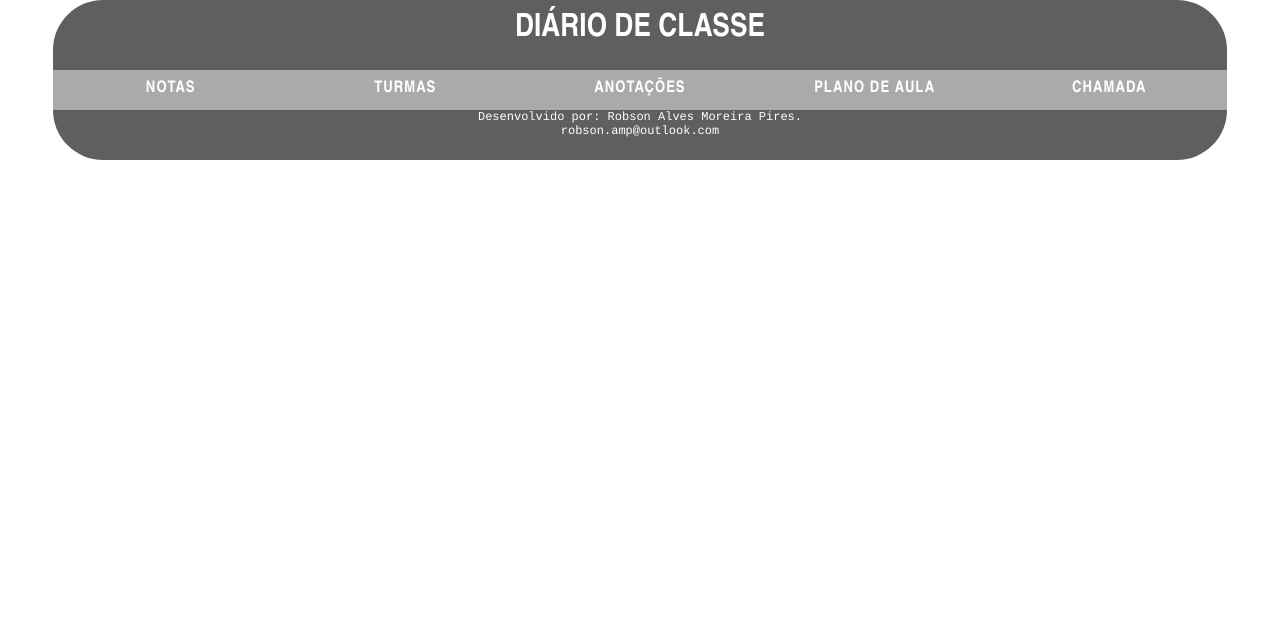
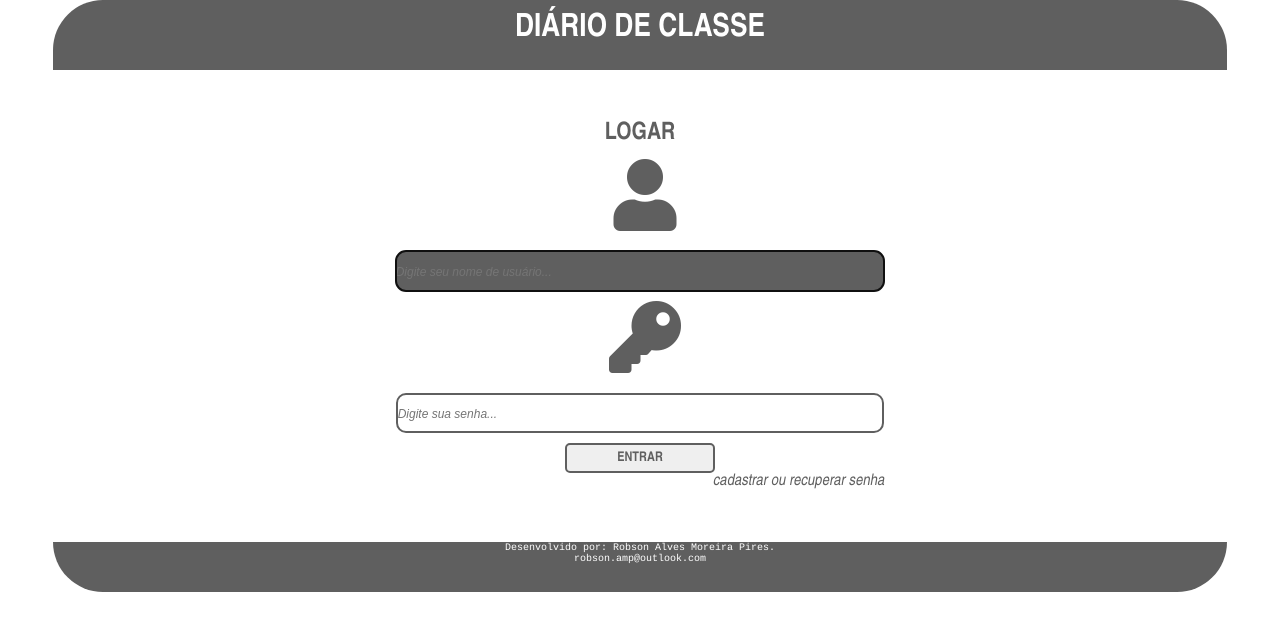
Before and after one commit to Robson124578/diario, a PHP site: page /diario_de_classe/index.html in a window 1280 px wide. Shown: the top 631 px of the page. Run offline with PHP 8.4, Linux system fonts and the light colour scheme; some libraries are stand-ins or nearby versions.

Commit message:
trabalho08/11/2018
insersão de template de menu de log de usuário

```diff
--- a/diario_de_classe/css/diarioDeClasse.css
+++ b/diario_de_classe/css/diarioDeClasse.css
@@ -77,6 +77,7 @@ button:hover {
 .container-geral{
 	height: auto;
 	margin: 0 auto;
+	max-width: 1400px !important;
 }
 /*xxxxxxxxxxxxxxxxxxxxxxxxxxxxxxxxx*/
 /*Definições de cabecalho*/
@@ -86,11 +87,14 @@ button:hover {
 	height: 70px;
 	background: #5f5f5f;
 	border-radius: 50px  50px 0 0;
+	position: relative;
+	text-align: center;
 }
 
 .cabecalho h1 {
-	text-align: center;
 	padding-top: 10px;
+	display: inline-block;
+	margin: 0 auto;
 }
 
 /*xxxxxxxxxxxxxxxxxxxxxxxxxxxxxxxxxxxxxxxxxxxxxxx*/
@@ -106,9 +110,66 @@ button:hover {
 	display: inline-block;
 }
 
-/*xxxxxxxxxxxxxxxxxxxxxxxxxxxxxxxxx*/
-/*xxxxxxxxBotão do menu Bar xxxxxxx*/
-/*xxxxxxxxxxxxxxxxxxxxxxxxxxxxxxxxx*/
+form {
+	color: black;
+	font-family: Arial Narrow, sans-serif;
+	text-transform: uppercase;
+	font-weight: bold;
+}
+
+label {
+	font-size: 18px;
+}
+label, button {
+	color: #5f5f5f;
+	margin-left: 10px;
+	margin-top: 10px;
+}
+
+textarea {
+	width: 100%;
+	border: 2px solid #5f5f5f;
+	border-radius: 10px;
+}
+textarea:focus {
+	color: #ffffff;
+	background: #5f5f5f;
+	font-size: 1em;
+	border:none;
+}
+/*//xxx*/
+
+label {
+	display: block;
+	color: #5f5f5f;
+	margin-left: 10px;
+	font-weight: 800;
+}
+input {
+	width: 100%;
+	height: 40px;
+	border-radius: 10px;
+	border:2px solid #5f5f5f;
+}
+input:focus {
+	color: #ffffff;
+	background: #5f5f5f;
+	font-size: 1em;
+	border:none;
+}
+button {
+	margin: 10px;
+}
+::-webkit-input-placeholder {
+	font-size: 12px;
+	font-style: italic;
+}
+
+/*xxxxxxxxxxxxxxxxxxxxxxxxxxxxxxxxxxxxxxxxxxxxxx*/
+/*xxxxxxxxdefinições gerais de icones xxxxxxx*/
+/*xxxxxxxxxxxxxxxxxxxxxxxxxxxxxxxxxxxxxxxx*/
+
+/*icone-menu*/
 
 .fa-bars {
 	margin-top: 10px;
@@ -117,6 +178,16 @@ button:hover {
 	position: absolute;
 	right: 10px;
 }
+
+/*icone logout*/
+
+.fa-sign-out-alt {
+	position: absolute;
+	right: 15px;
+	top: 15px;
+	color:#ffffff;
+}
+
 
 /*xxxxxxxxxxxxxxxxxxxxxxxxxxxxxxxxx*/
 /*Definições de menu*/
@@ -186,7 +257,7 @@ button:hover {
 .rodape p {
 	color: #ffffff;
 	font-family: courier, sans-serif;
-	font-size: 12px;
+	font-size: 10px;
 }
 .rodape p a { color:#ffffff;}
 
@@ -210,7 +281,7 @@ button:hover {
 
 
 	.container-geral {
-		min-width:320px;
+		min-width:320px !important;
 	}
 /*xxxxxxxxxxxxxxxxxxxxxxxxxxxxxxxxx*/
 /*definições de Menu*/
--- /dev/null
+++ b/diario_de_classe/css/login.css
@@ -0,0 +1,51 @@
+.container-login {
+	margin: 0 auto;
+	margin-top: 50px;
+	margin-bottom: 50px;
+	text-align: right;
+}
+.container-login h1 {
+	color: #5f5f5f;
+	text-align: center;
+}
+.container-login p a, .container-login p {
+	font-style: oblique;
+	color: #5f5f5f;
+}
+.botao-login {
+	width: 150px;
+	height: 30px;
+	display: block;
+	margin: 0 auto;
+	margin-top: 10px;
+}
+.fa-user, .fa-key {
+	text-align: center;
+	margin: 0 auto;
+	font-size: 4em;
+}
+
+label {
+text-align: center;
+}
+
+input {
+	margin-top: 20px;
+}
+
+/***************************************/
+/*defiknições para vialização 'MOBILE'*/
+/***************************************/
+
+
+@media only screen and (max-width: 768px){
+
+	.container-login p a {
+		margin-right: 10px;
+	}
+
+	.fa-user, .fa-key {
+		font-size: 2em;
+	}
+
+}
--- a/diario_de_classe/html/anotacoes.html
+++ b/diario_de_classe/html/anotacoes.html
@@ -14,6 +14,7 @@
 		<header>
 			<div class="cabecalho col-12 row">
 				<h1>diário de classe</h1>
+				<a href="../index.html"><i class="fas fa-sign-out-alt" title="sair"></i></a>
 			</div>
 		</header>
 		<nav>
--- a/diario_de_classe/html/chamada.html
+++ b/diario_de_classe/html/chamada.html
@@ -13,6 +13,7 @@
 		<header>
 			<div class="cabecalho col-12 row">
 				<h1>diário de classe</h1>
+				<a href="../index.html"><i class="fas fa-sign-out-alt" title="sair"></i></a>
 			</div>
 		</header>
 		<nav>
--- a/diario_de_classe/html/notas.html
+++ b/diario_de_classe/html/notas.html
@@ -13,6 +13,7 @@
 		<header>
 			<div class="cabecalho col-12 row">
 				<h1>diário de classe</h1>
+				<a href="../index.html"><i class="fas fa-sign-out-alt" title="sair"></i></a>
 			</div>
 		</header>
 		<nav>
--- a/diario_de_classe/html/turmas.html
+++ b/diario_de_classe/html/turmas.html
@@ -14,6 +14,7 @@
 		<header>
 			<div class="cabecalho col-12 row">
 				<h1>diário de classe</h1>
+				<a href="../index.html"><i class="fas fa-sign-out-alt" title="sair"></i></a>
 			</div>
 		</header>
 		<nav>
--- a/diario_de_classe/index.html
+++ b/diario_de_classe/index.html
@@ -6,6 +6,7 @@
 	<meta charset="utf-8">
 	<meta name="viewport" content="width=device-width, initial-scale=1.0">
 	<link rel="stylesheet" type="text/css" href="css/diarioDeClasse.css">
+	<link rel="stylesheet" type="text/css" href="css/login.css">
 	<link rel="stylesheet" href="https://use.fontawesome.com/releases/v5.3.1/css/all.css" integrity="sha384-mzrmE5qonljUremFsqc01SB46JvROS7bZs3IO2EmfFsd15uHvIt+Y8vEf7N7fWAU" crossorigin="anonymous">
 </head>
 <body>
@@ -15,24 +16,19 @@
 				<h1>diário de classe</h1>
 			</div>
 		</header>
-		<nav>
-			<div onclick="botaoMenu()" class="menu-para-celular col-12 row">
-				<h2>menu</h2>
-				<i class="fas fa-bars"></i>
-			</div>
-			<div class="menu col-12 row botaoesconder" id="menu-cel">
-				<ul>
-					<li><a href="html/notas.html">notas</a></li>
-					<li><a href="html/turmas.html">turmas</a></li>
-					<li><a href="html/anotacoes.html">anotações</a></li>
-					<li><a href="html/planoDeAula.html">plano de aula</a></li>
-					<li><a href="html/chamada.html">chamada</a></li>
-				</ul>
-			</div>
-		</nav>
 		<section class="col-12 row">
 			<div class="container-conteudo col-12 row">
-
+				<div class="container-login row col-5">
+					<h1>logar</h1>
+					<form>
+						<label for="usuario" title="usuário..." ><i style="" class="fas fa-user"></i></label>
+						<input title="Digite nome de seu usuário..." type="text" placeholder="Digite seu nome de usuário..." id="usuario" autofocus="" required>
+						<label for="senha" title="senha..." ><i class="fas fa-key"></i></label>
+						<input title="Digite sua senha..." type="password" placeholder="Digite sua senha..." id="senha" required>
+						<button type="submit" title="clique para acessar" class="botao-login">entrar</button>
+					</form>
+					<p><a href="" title="cadastrar novo usuário">cadastrar</a> ou <a href="" title="recuperar senha">recuperar senha</a></p>
+				</div>
 			</div>
 		</section>
 		<footer>
```
Also changed, not shown: diario_de_classe/css/anotacoes.css (+0 -27 lines), diario_de_classe/css/planoDeAula.css (+0 -25 lines), diario_de_classe/html/planoDeAula.html (+1 -8 lines).
